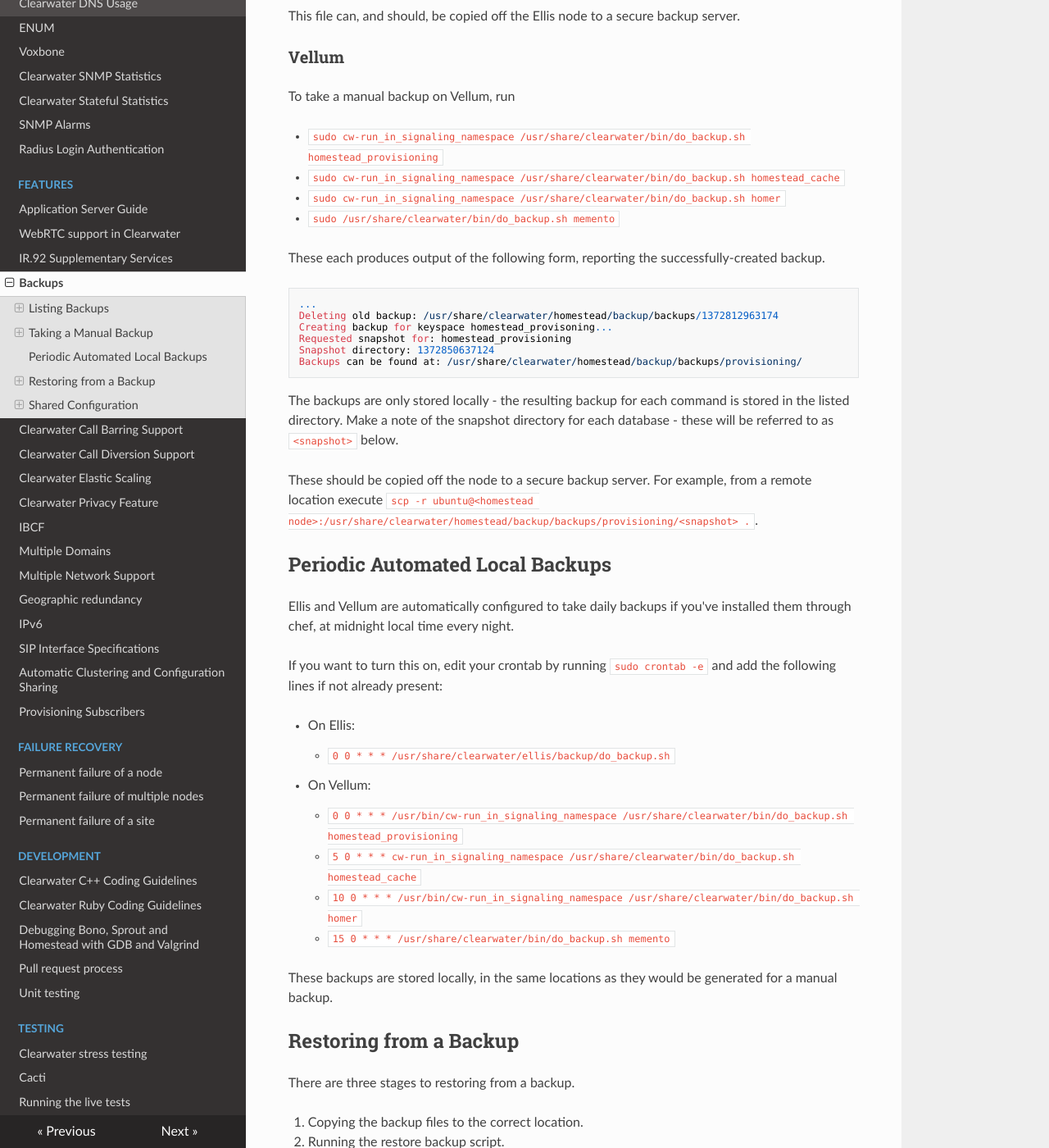
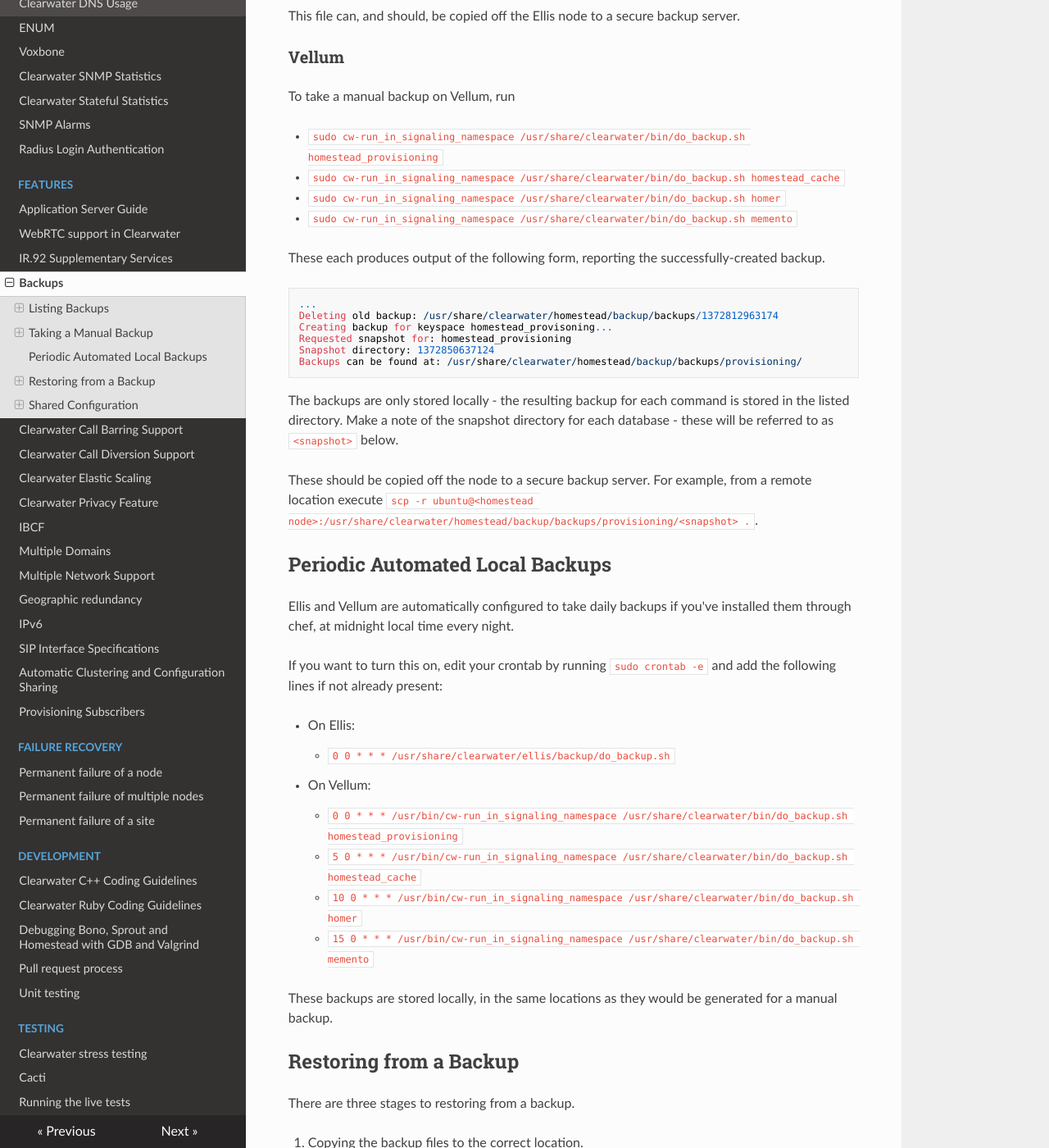
Before and after one commit to Metaswitch/clearwater-readthedocs, an MkDocs documentation site: the page built from docs/Backups.md, in a window 1280 px wide and 1400 px high, scrolled down 2258 px. Shown: the whole window at 82% size. Built offline with MkDocs 1.6.1, drawn with Linux system fonts in a browser that asks for light colours; nearby versions of some CDN libraries; old or Windows-style settings are respelled for this version of MkDocs.

Commit message:
More tweaks to Backups for split-state

```diff
--- a/docs/Backups.md
+++ b/docs/Backups.md
@@ -91,7 +91,7 @@ To take a manual backup on Vellum, run
 *   `sudo cw-run_in_signaling_namespace /usr/share/clearwater/bin/do_backup.sh homestead_provisioning`
 *   `sudo cw-run_in_signaling_namespace /usr/share/clearwater/bin/do_backup.sh homestead_cache`
 *   `sudo cw-run_in_signaling_namespace /usr/share/clearwater/bin/do_backup.sh homer`
-*   `sudo /usr/share/clearwater/bin/do_backup.sh memento`
+*   `sudo cw-run_in_signaling_namespace /usr/share/clearwater/bin/do_backup.sh memento`
 
 These each produces output of the following form, reporting the successfully-created backup.
 
@@ -117,9 +117,9 @@ If you want to turn this on, edit your crontab by running `sudo crontab -e` and
 
 * On Vellum:
     *   `0 0 * * * /usr/bin/cw-run_in_signaling_namespace /usr/share/clearwater/bin/do_backup.sh homestead_provisioning`
-    *   `5 0 * * * cw-run_in_signaling_namespace /usr/share/clearwater/bin/do_backup.sh homestead_cache`
+    *   `5 0 * * * /usr/bin/cw-run_in_signaling_namespace /usr/share/clearwater/bin/do_backup.sh homestead_cache`
     *   `10 0 * * * /usr/bin/cw-run_in_signaling_namespace /usr/share/clearwater/bin/do_backup.sh homer`
-    *   `15 0 * * * /usr/share/clearwater/bin/do_backup.sh memento`
+    *   `15 0 * * * /usr/bin/cw-run_in_signaling_namespace /usr/share/clearwater/bin/do_backup.sh memento`
 
 These backups are stored locally, in the same locations as they would be generated for a manual backup.
 
```
